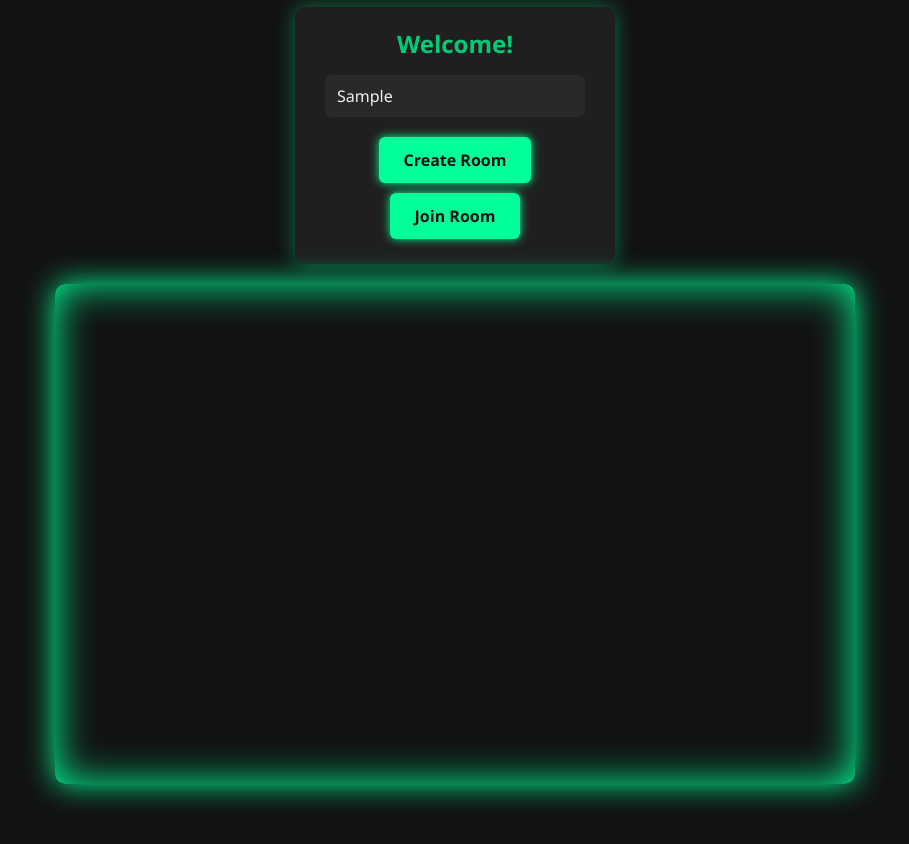
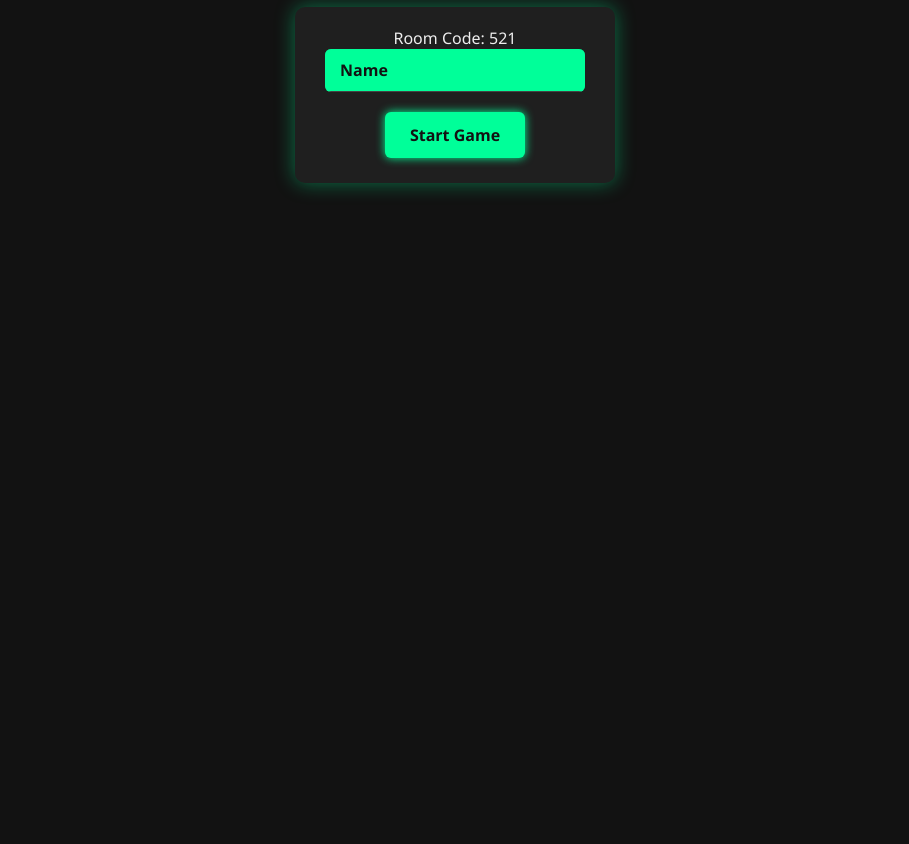
Before and after one commit to HenryW0225/1v1Brawl-Project, a plain HTML site: page index.html in a window 1280 px wide. Both pictures are taken after typing "Sample" into the empty fields and a click on the button "Create Room". Shown: the part 78-922 px from the top of the page, without its empty margins (185-1094 px from the left). After the commit the page ends 800 px from the top, so only its background shows below. Drawn offline with Linux system fonts and the light colour scheme.

Commit message:
starting menu
starting menu

```diff
--- a/index.html
+++ b/index.html
@@ -32,7 +32,7 @@
         </table>
         <button id="startBtn">Start Game</button>
     </div>
-    <div id = "gameContainer">
+    <div id = "gameContainer" style="display:none;">
         <canvas id="gameCanvas"></canvas>
     </div>
     <script type="module" src="script.js"></script>
--- a/script.js
+++ b/script.js
@@ -0,0 +1,41 @@
+const canvas = document.getElementById("gameCanvas");
+const ctx = canvas.getContext("2d");
+const createBtn = document.getElementById("createBtn");
+const joinBtn = document.getElementById("joinBtn");
+const usernameInput = document.getElementById("usernameInput");
+const enterBtn = document.getElementById("enterBtn");
+const codeInput = document.getElementById("codeInput");
+
+let playerName = "";
+
+createBtn.addEventListener("click", () => {
+    const name = usernameInput.value.trim();
+    if (name !== "") {
+        playerName = name;
+        document.getElementById("startMenu").style.display = "none";
+        loading_page();
+    } else {
+        alert("Please enter a username");
+    }
+});
+
+joinBtn.addEventListener("click", () => {
+    const name = usernameInput.value.trim();
+    if (name !== "") {
+        playerName = name;
+        document.getElementById("startMenu").style.display = "none";
+        enter_code_page();
+    } else {
+        alert("Please enter a username");
+    }
+});
+
+function loading_page() {
+    document.getElementById("roomCode").textContent = String(Math.floor(Math.random() * 1000)).padStart(3, '0');
+    document.getElementById("loadingPage").style.display = "block";
+
+}
+
+function enter_code_page() {
+    document.getElementById("enterCodePage").style.display = "block";
+}
--- a/style.css
+++ b/style.css
@@ -119,7 +119,6 @@
     box-shadow: inset 0 0 40px #00ff99;
   }
 
-  /* Responsive tweaks */
   @media (max-width: 600px) {
     #startMenu, #enterCodePage, #loadingPage {
       width: 90%;
```
